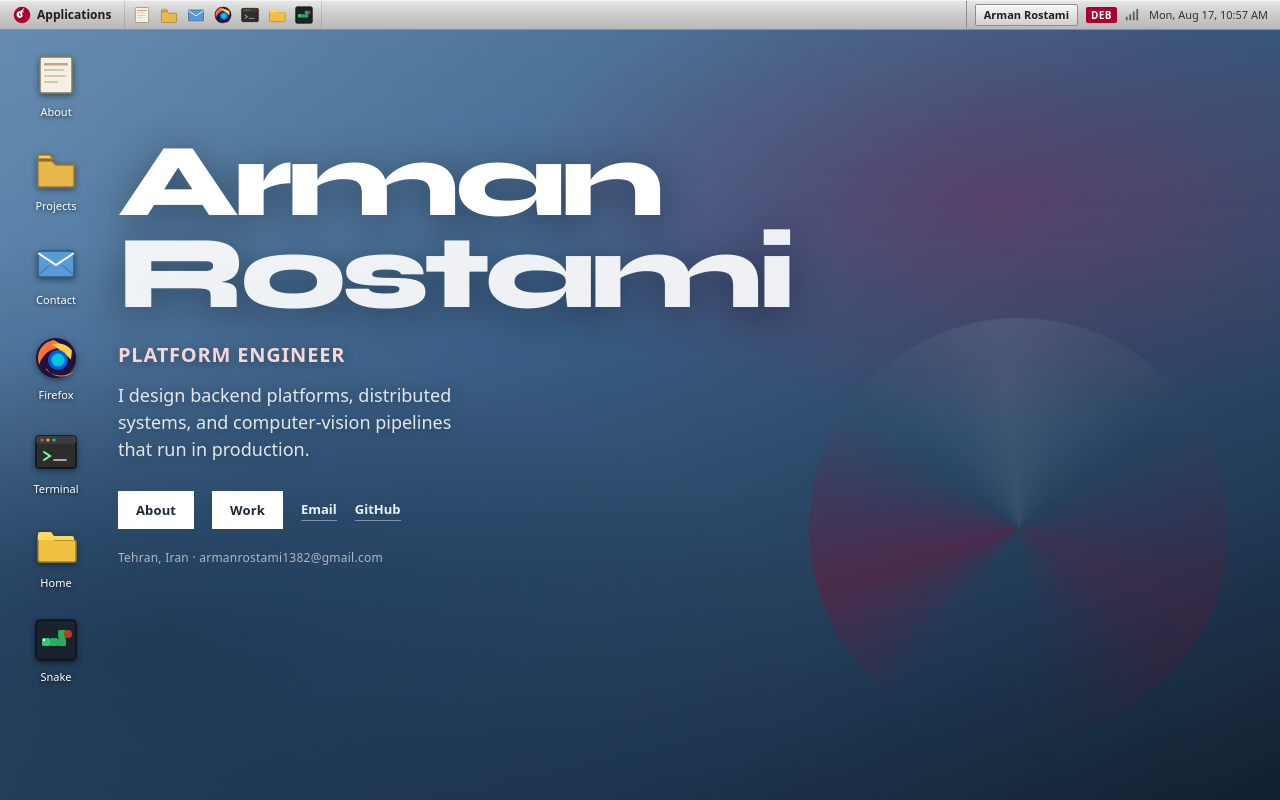
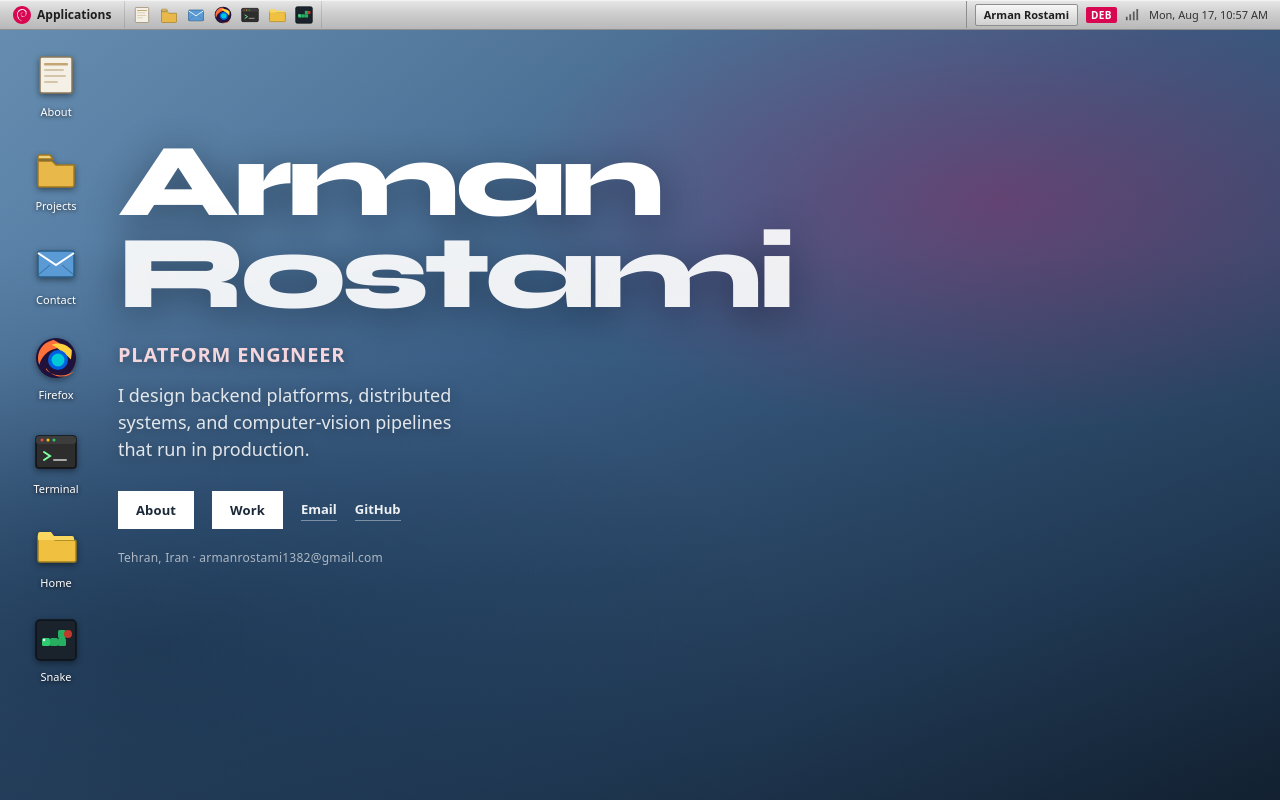
Before and after one commit to armanrasta/xfce-portfolio, a React (Vite) app: page / in a window 1280 px wide. Built offline with nearby package versions, Linux system fonts and the light colour scheme; a web font is replaced by a local one.

Commit message:
Update branding colors, replace SVG logos with image components, and clean up unused styles in the desktop and login screens.

```diff
--- a/src/apps/FirefoxApp.tsx
+++ b/src/apps/FirefoxApp.tsx
@@ -101,7 +101,7 @@ function NewTabPage({ onOpen }: { onOpen: (url: string) => void }) {
     { title: "GitHub", subtitle: "github.com", url: "https://github.com" },
     {
       title: "LinkedIn",
-      subtitle: "linkedin.com/in/arman--rostami",
+      subtitle: "www.linkedin.com/in/arman--rostami",
       url: portfolio.contact.linkedin,
     },
     {
--- a/src/desktop/AppIcon.tsx
+++ b/src/desktop/AppIcon.tsx
@@ -105,12 +105,13 @@ export function AppIcon({ id, size = 32, className }: Props) {
 
 export function DebianLogo({ size = 20 }: { size?: number }) {
   return (
-    <svg width={size} height={size} viewBox="0 0 48 48" aria-hidden>
-      <circle cx="24" cy="24" r="22" fill="#A80030" />
-      <path
-        fill="#fff"
-        d="M28.5 10.2c-2.2-.4-4.5.1-6.3 1.4-2.4 1.7-3.8 4.5-3.6 7.4.1 1.8.8 3.5 2 4.9.7.8.7 1.2.2 1.9-.4.5-1 .7-1.6.6-1.4-.2-2.5-1.3-2.8-2.7-.5-2.2.2-4.5 1.8-6 1.1-1 2.5-1.6 4-1.7-2.6-2.2-6.3-2.4-9.1-.4-3.2 2.3-4.5 6.5-3.1 10.1 1.2 3.1 4 5.3 7.3 5.7 1.4.2 2.8 0 4.1-.5 1.8-.7 3.2-2.1 3.9-3.8.5-1.3.5-2.7 0-4-.4-1.1-1.2-2-2.2-2.5 1.9-.3 3.5-1.5 4.3-3.2.7-1.5.7-3.2 0-4.7-.7-1.5-2-2.6-3.6-3.1.7-.3 1.5-.4 2.3-.4 1.2 0 2.3.3 3.3.9l.8-2.4c-1.4-.8-3-1.2-4.7-1.1zm-1.2 5.1c.6.3 1 1 1 1.7 0 .9-.5 1.6-1.3 1.9-.9.3-1.9-.1-2.4-.9-.4-.7-.3-1.6.3-2.2.5-.5 1.3-.7 2-.5.1 0 .3 0 .4 0z"
-      />
-    </svg>
+    <img
+      src="/favicon.svg"
+      width={size}
+      height={size}
+      alt=""
+      draggable={false}
+      className="debian-logo"
+    />
   );
 }
--- a/src/desktop/Desktop.css
+++ b/src/desktop/Desktop.css
@@ -284,7 +284,7 @@
   top: var(--panel-height);
   background:
     radial-gradient(ellipse 90% 70% at 12% 80%, rgba(12, 22, 34, 0.35), transparent 55%),
-    radial-gradient(ellipse 70% 55% at 78% 22%, rgba(168, 0, 48, 0.28), transparent 55%),
+    radial-gradient(ellipse 70% 55% at 78% 22%, rgba(215, 7, 81, 0.28), transparent 55%),
     radial-gradient(ellipse 80% 60% at 20% 80%, rgba(40, 90, 140, 0.4), transparent 50%),
     linear-gradient(155deg, #6e98bc 0%, #3d628a 40%, #243f5c 78%, #152536 100%);
 }
@@ -312,35 +312,6 @@
   background:
     radial-gradient(ellipse 60% 40% at 30% 70%, rgba(80, 120, 140, 0.35), transparent 55%),
     linear-gradient(180deg, #5a6570 0%, #3a4248 55%, #2a3036 100%);
-}
-
-.wallpaper.wall-slate .wallpaper-swirl,
-.wallpaper.wall-dusk .wallpaper-swirl {
-  opacity: 0.35;
-}
-
-.wallpaper-swirl {
-  position: absolute;
-  right: 4%;
-  bottom: 8%;
-  width: min(420px, 48vw);
-  height: min(420px, 48vw);
-  border-radius: 50%;
-  background:
-    conic-gradient(
-      from 200deg,
-      transparent 0deg,
-      rgba(168, 0, 48, 0.38) 38deg,
-      transparent 92deg,
-      rgba(255, 255, 255, 0.1) 140deg,
-      transparent 200deg,
-      rgba(168, 0, 48, 0.22) 260deg,
-      transparent 320deg
-    );
-  filter: blur(0.6px);
-  opacity: 0.9;
-  pointer-events: none;
-  animation: swirl-spin 90s linear infinite;
 }
 
 .wallpaper::before {
@@ -488,12 +459,6 @@
   pointer-events: auto;
 }
 
-@media (prefers-reduced-motion: reduce) {
-  .wallpaper-swirl {
-    animation: none;
-  }
-}
-
 @media (max-width: 640px) {
   .panel-menu-label {
     display: none;
--- a/src/desktop/Desktop.tsx
+++ b/src/desktop/Desktop.tsx
@@ -246,9 +246,7 @@ export function Desktop() {
         </div>
       )}
 
-      <div className={`wallpaper wall-${state.wallpaper}`} aria-hidden>
-        <div className="wallpaper-swirl" />
-      </div>
+      <div className={`wallpaper wall-${state.wallpaper}`} aria-hidden />
 
       <IdentityHero />
       {state.widgetVisible && <IdentityWidget />}
--- a/src/session/LoginScreen.css
+++ b/src/session/LoginScreen.css
@@ -11,23 +11,18 @@
   position: absolute;
   inset: 0;
   background:
-    radial-gradient(ellipse 70% 50% at 70% 20%, rgba(168, 0, 48, 0.35), transparent 55%),
+    radial-gradient(ellipse 70% 50% at 70% 20%, rgba(215, 7, 81, 0.35), transparent 55%),
     linear-gradient(160deg, #3a5f8a 0%, #1e3a5c 45%, #152a42 100%);
 }
 
 .login-swirl {
   position: absolute;
-  inset: 10% 5% auto auto;
-  width: 280px;
-  height: 280px;
-  border-radius: 50%;
-  background: conic-gradient(
-    from 180deg,
-    transparent,
-    rgba(168, 0, 48, 0.4),
-    transparent 120deg
-  );
-  filter: blur(2px);
+  top: 8%;
+  right: 6%;
+  width: min(280px, 40vw);
+  height: min(280px, 40vw);
+  object-fit: contain;
+  opacity: 0.28;
 }
 
 .login-card {
@@ -109,7 +104,7 @@
   height: 34px;
   border: 1px solid var(--debian-red-dark);
   border-radius: 2px;
-  background: linear-gradient(180deg, #c42048 0%, #a80030 100%);
+  background: linear-gradient(180deg, #e23a6a 0%, #d70751 100%);
   color: #fff;
   font-size: 14px;
   font-weight: 600;
@@ -148,7 +143,7 @@
   width: 36px;
   height: 36px;
   border: 3px solid #4a2030;
-  border-top-color: #a80030;
+  border-top-color: #d70751;
   border-radius: 50%;
   animation: spin 0.8s linear infinite;
 }
--- a/src/session/LoginScreen.tsx
+++ b/src/session/LoginScreen.tsx
@@ -1,5 +1,6 @@
 import { useEffect, useRef, useState, type FormEvent } from "react";
 import { portfolio } from "../content/portfolio";
+import { DebianLogo } from "../desktop/AppIcon";
 import { useSession } from "./SessionContext";
 import "./LoginScreen.css";
 
@@ -21,17 +22,11 @@ export function LoginScreen() {
   return (
     <div className="login">
       <div className="login-wallpaper" aria-hidden>
-        <div className="login-swirl" />
+        <img className="login-swirl" src="/favicon.svg" alt="" />
       </div>
       <form className="login-card" onSubmit={submit}>
         <div className="login-debian" aria-hidden>
-          <svg viewBox="0 0 48 48" width="40" height="40">
-            <circle cx="24" cy="24" r="22" fill="#A80030" />
-            <path
-              fill="#fff"
-              d="M28.5 10.2c-2.2-.4-4.5.1-6.3 1.4-2.4 1.7-3.8 4.5-3.6 7.4.1 1.8.8 3.5 2 4.9.7.8.7 1.2.2 1.9-.4.5-1 .7-1.6.6-1.4-.2-2.5-1.3-2.8-2.7-.5-2.2.2-4.5 1.8-6 1.1-1 2.5-1.6 4-1.7-2.6-2.2-6.3-2.4-9.1-.4-3.2 2.3-4.5 6.5-3.1 10.1 1.2 3.1 4 5.3 7.3 5.7 1.4.2 2.8 0 4.1-.5 1.8-.7 3.2-2.1 3.9-3.8.5-1.3.5-2.7 0-4-.4-1.1-1.2-2-2.2-2.5 1.9-.3 3.5-1.5 4.3-3.2.7-1.5.7-3.2 0-4.7-.7-1.5-2-2.6-3.6-3.1.7-.3 1.5-.4 2.3-.4 1.2 0 2.3.3 3.3.9l.8-2.4c-1.4-.8-3-1.2-4.7-1.1z"
-            />
-          </svg>
+          <DebianLogo size={40} />
         </div>
         <div className="login-avatar" aria-hidden>
           <span>{portfolio.name.slice(0, 1)}</span>
@@ -66,9 +61,7 @@ export function StartingSession() {
   return (
     <div className="starting">
       <div className="starting-mark" aria-hidden>
-        <svg viewBox="0 0 48 48" width="48" height="48">
-          <circle cx="24" cy="24" r="22" fill="#A80030" />
-        </svg>
+        <DebianLogo size={56} />
       </div>
       <div className="starting-spinner" aria-hidden />
       <p>Starting Debian XFCE session…</p>
--- a/src/styles/xfce.css
+++ b/src/styles/xfce.css
@@ -1,7 +1,7 @@
 :root {
   /* Debian XFCE / Greybird */
-  --debian-red: #a80030;
-  --debian-red-dark: #7a0022;
+  --debian-red: #d70751;
+  --debian-red-dark: #9a053b;
   --xfce-bg: #5b87b5;
   --xfce-bg-deep: #2c4a6e;
   --xfce-panel: #cecece;
@@ -40,12 +40,6 @@
   }
 }
 
-@keyframes swirl-spin {
-  to {
-    transform: rotate(360deg);
-  }
-}
-
 *,
 *::before,
 *::after {
@@ -74,6 +68,12 @@ textarea {
 
 button {
   cursor: pointer;
+}
+
+.debian-logo {
+  display: block;
+  flex-shrink: 0;
+  object-fit: contain;
 }
 
 ::selection {
```
